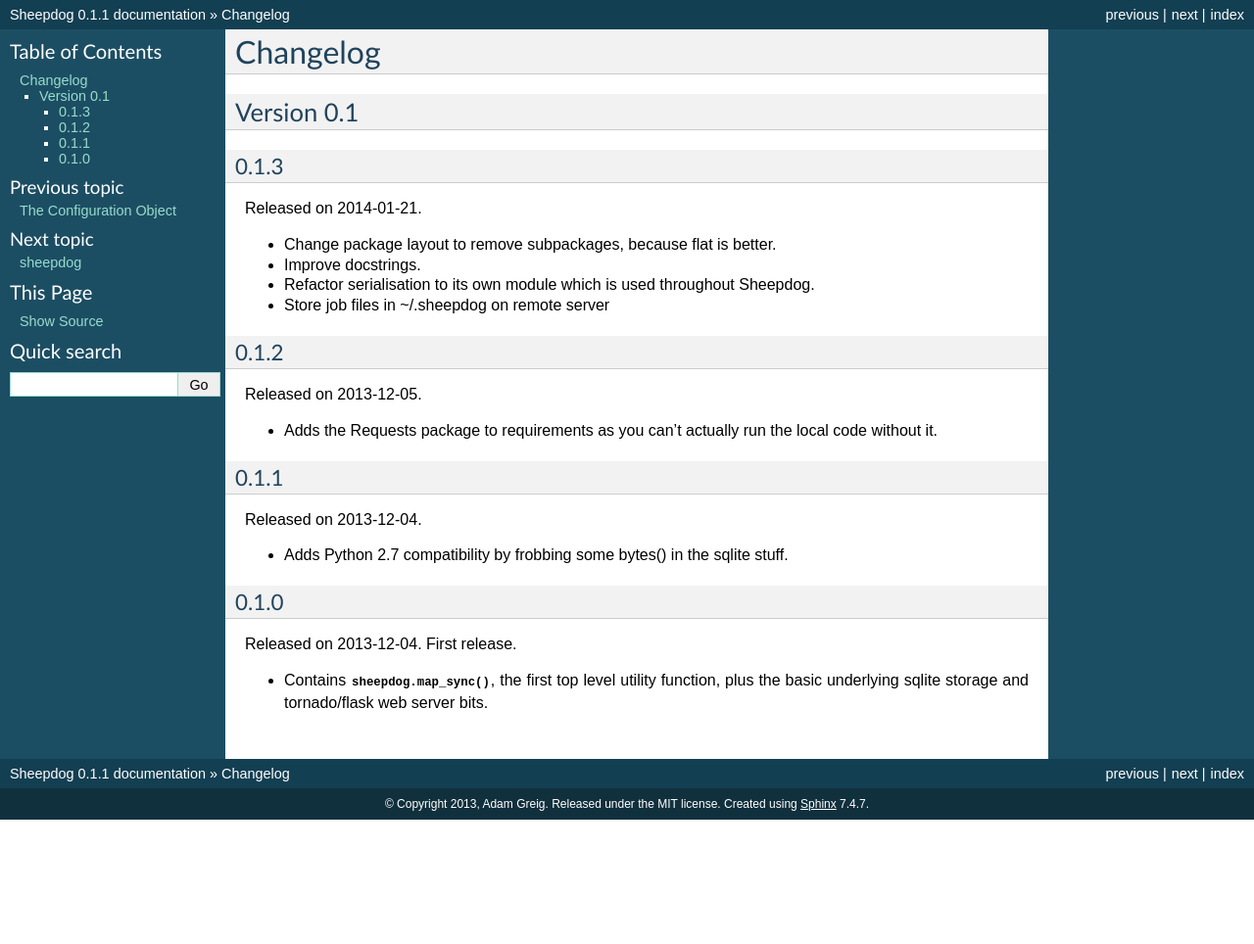
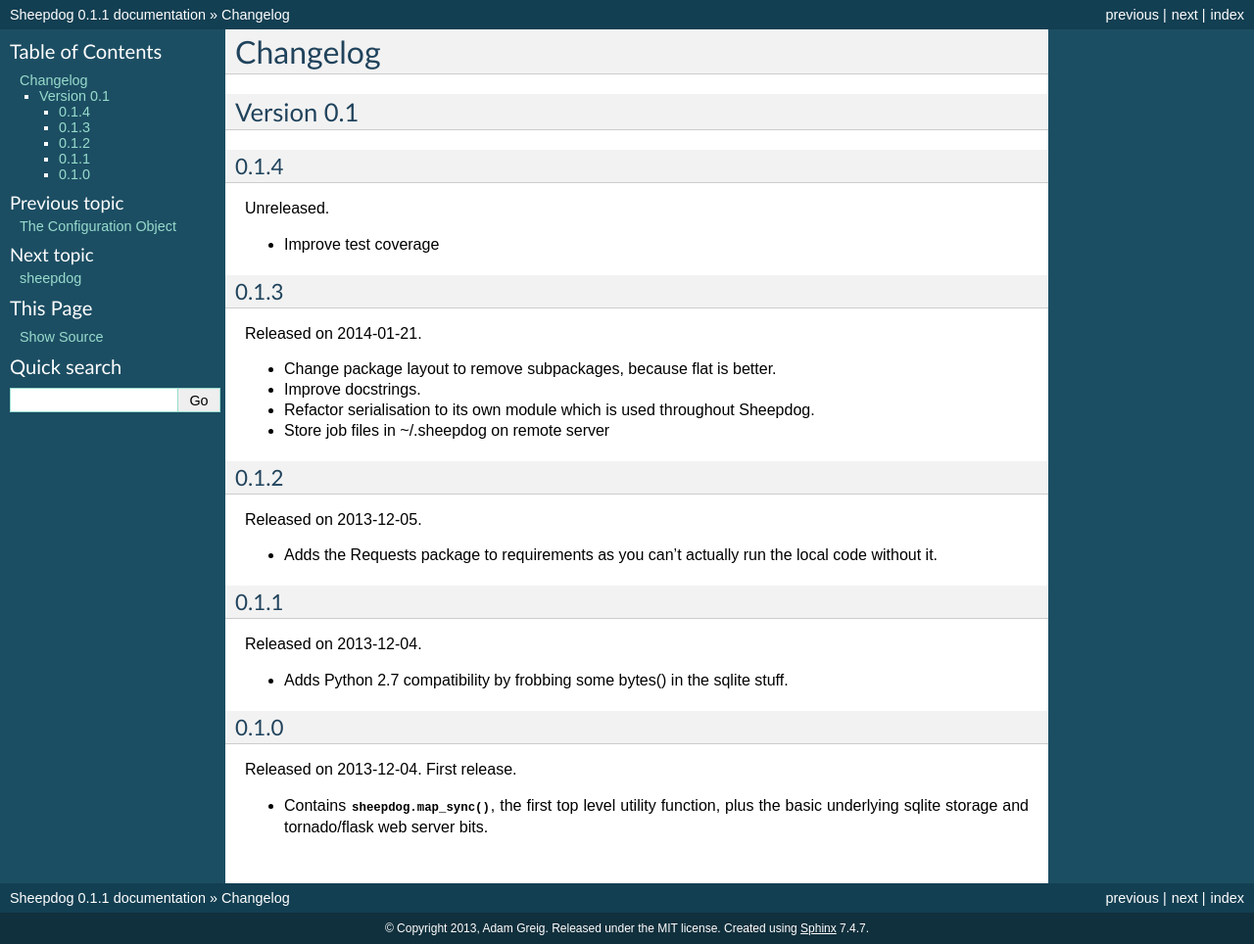
Before and after one commit to adamgreig/sheepdog, a Sphinx documentation site: the page built from docs/changelog.rst, in a window 1280 px wide. Shown: the whole page at 98% size. Built offline with Sphinx 7.4.7, drawn with Linux system fonts in a browser that asks for light colours; before the commit the page ends 900 px from its top, so only the background shows below that.

Commit message:
add 0.1.4 to changelog

```diff
--- a/docs/changelog.rst
+++ b/docs/changelog.rst
@@ -3,6 +3,12 @@ Changelog
 
 Version 0.1
 -----------
+
+0.1.4
+^^^^^
+Unreleased.
+
+* Improve test coverage
 
 0.1.3
 ^^^^^
```
